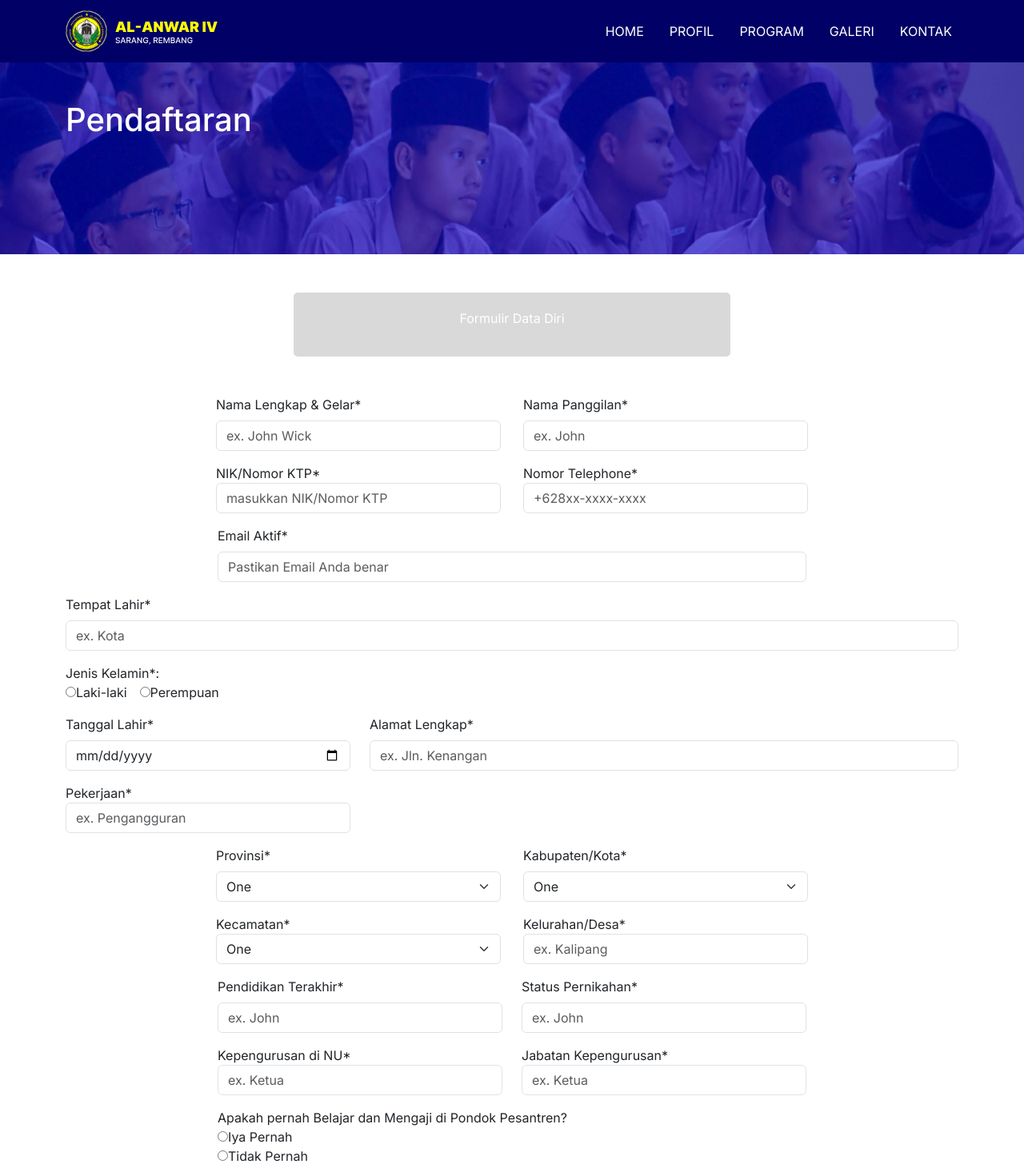
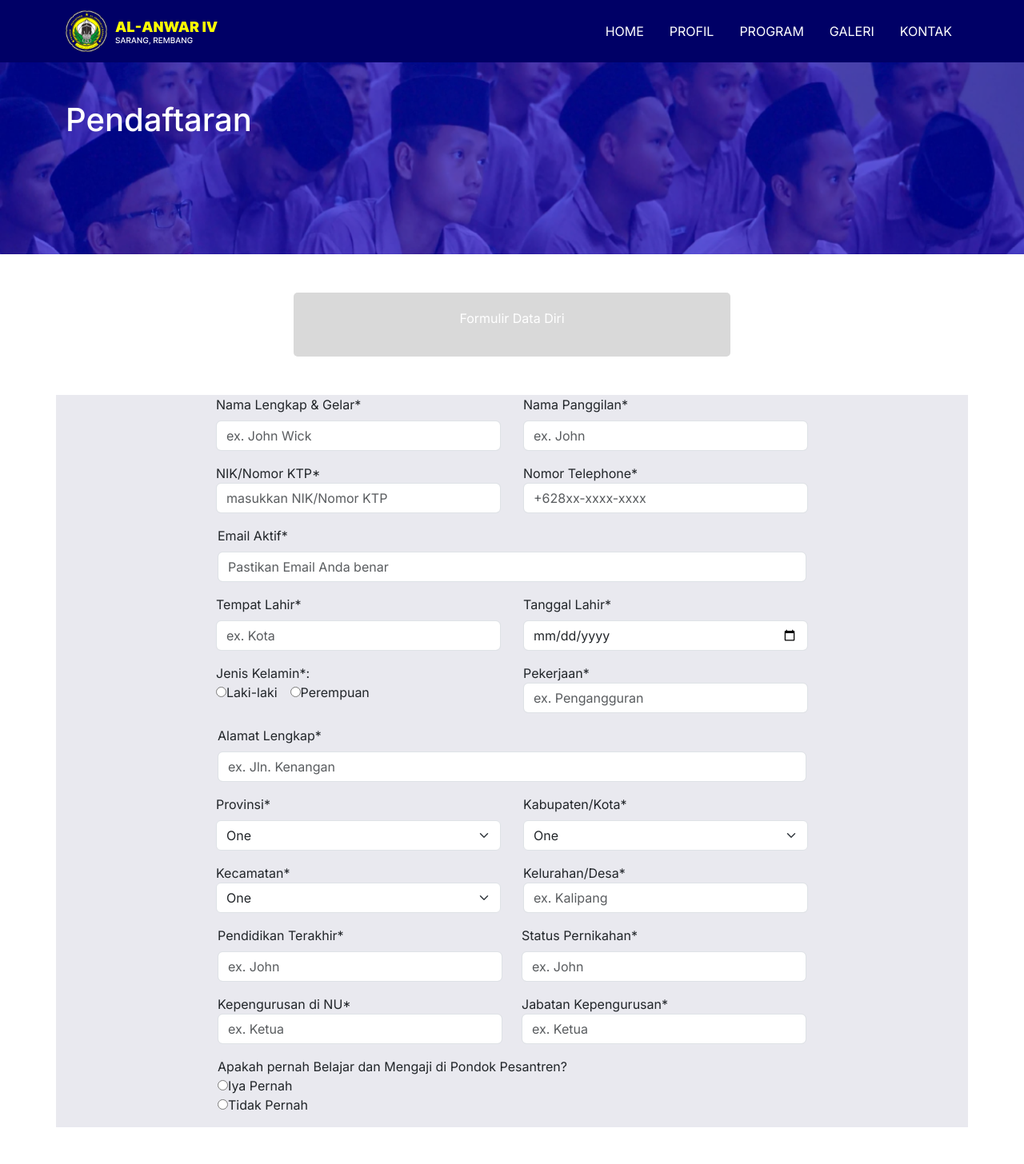
Before and after one commit to jabir019/alanwar4, a React (Vite) app: page /pendaftaran in a window 1280 px wide. Shown: the top 1456 px of the page at 80% size. Built offline with nearby package versions, Linux system fonts and the light colour scheme.

Commit message:
update layout&add notfound page

```diff
--- a/src/App.jsx
+++ b/src/App.jsx
@@ -7,6 +7,7 @@ import Profil from "./pages/Profil";
 import Program from "./pages/Program";
 import Kontak from "./pages/Kontak";
 import Pendaftaran from "./pages/Pendaftaran";
+import NotFound from "./pages/NotFound";
 
 function App() {
   return (
@@ -19,6 +20,7 @@ function App() {
           <Route path="/program" element={<Program />} />
           <Route path="/kontak" element={<Kontak />} />
           <Route path="/pendaftaran" element={<Pendaftaran />} />
+          <Route path="*" element={<NotFound />} />
         </Routes>
       </BrowserRouter>
     </>
--- /dev/null
+++ b/src/pages/NotFound.jsx
@@ -0,0 +1,18 @@
+import MainLayout from "../layouts/MainLayout";
+import Musang from "../assets/musang.webp";
+
+export default function NotFound() {
+  return (
+    <>
+      <MainLayout>
+        <div className="container py-5">
+          <div className="row justify-content-center">
+            <div className="col-8">
+              <img className="w-100" src={Musang} alt="musang" />
+            </div>
+          </div>
+        </div>
+      </MainLayout>
+    </>
+  );
+}
--- a/src/pages/Pendaftaran.jsx
+++ b/src/pages/Pendaftaran.jsx
@@ -30,7 +30,7 @@ export default function Pendaftaran() {
         </div>
 
         <section>
-          <div className="container mt-5">
+          <div className="container mt-5 bg-angger">
             <div className="row justify-content-center">
               <div className="col-md-4 col-12 me-1">
                 <form>
@@ -93,9 +93,9 @@ export default function Pendaftaran() {
             </div>
           </div>
         </section>
-        <div className="container">
+        <div className="container bg-angger">
           <div className="row justify-content-center">
-            <div className="col-me-4 col-12me-1">
+            <div className="col-md-4 col-12 me-1">
               <form>
                 <div className="mb-3">
                   <label className="form-label">Tempat Lahir*</label>
@@ -166,7 +166,7 @@ export default function Pendaftaran() {
           </div>
         </div>
         <section>
-          <div className="container">
+          <div className="container bg-angger">
             <div className="row justify-content-center">
               <div className="col-md-4 col-12 me-1">
                 <form>
@@ -275,7 +275,7 @@ export default function Pendaftaran() {
           </div>
         </section>
         <section>
-          <div className="container">
+          <div className="container bg-angger">
             <div className="row justify-content-center">
               <div className="col-md-8 col-12">
                 <div className="mb-3">
--- a/src/style/bootstrap.scss
+++ b/src/style/bootstrap.scss
@@ -15,6 +15,7 @@ $custom-colors:(
     "primary": #000066,
     "warning": #FFFF00,
     "secondary-subtle": #D9D9D9,
+    "angger": #E9E9EF,
 );
 
 $theme-colors: map-merge($theme-colors, $custom-colors);
```
Also changed, not shown: src/assets/musang.webp (added).
